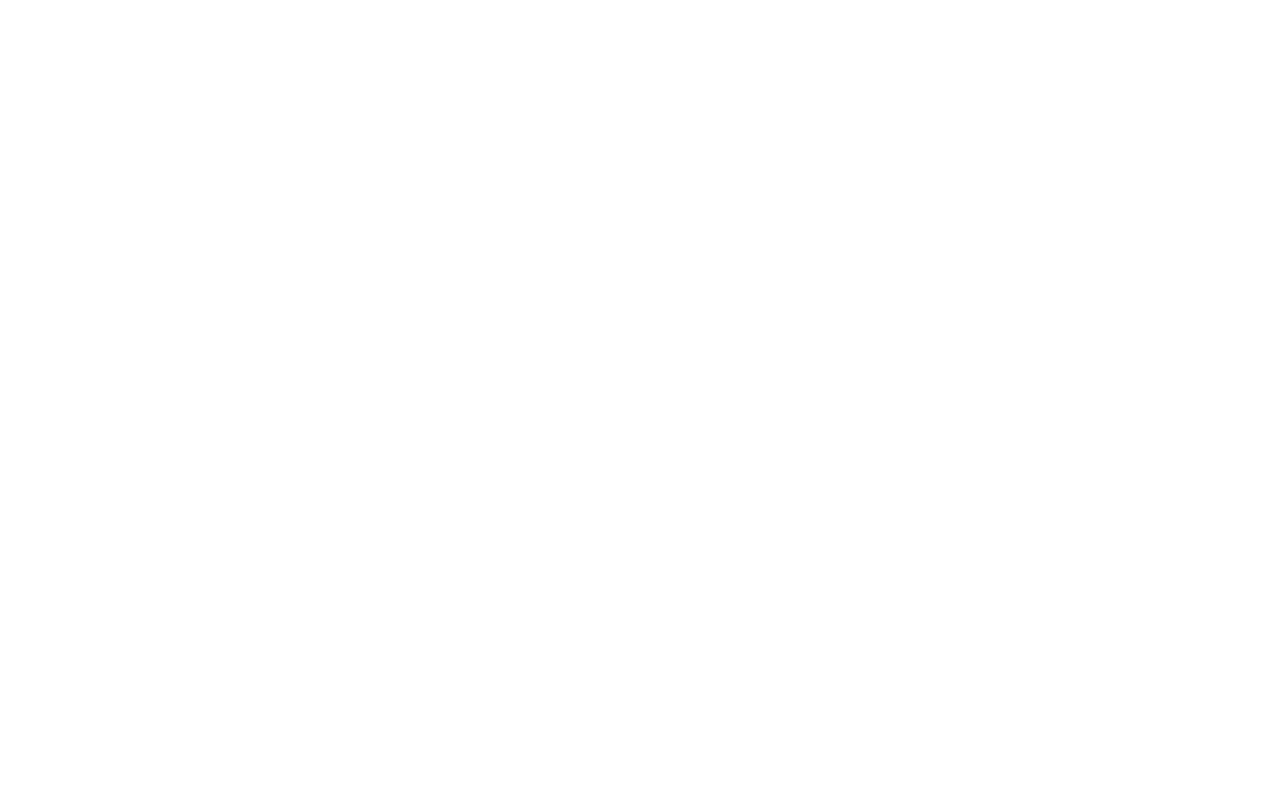
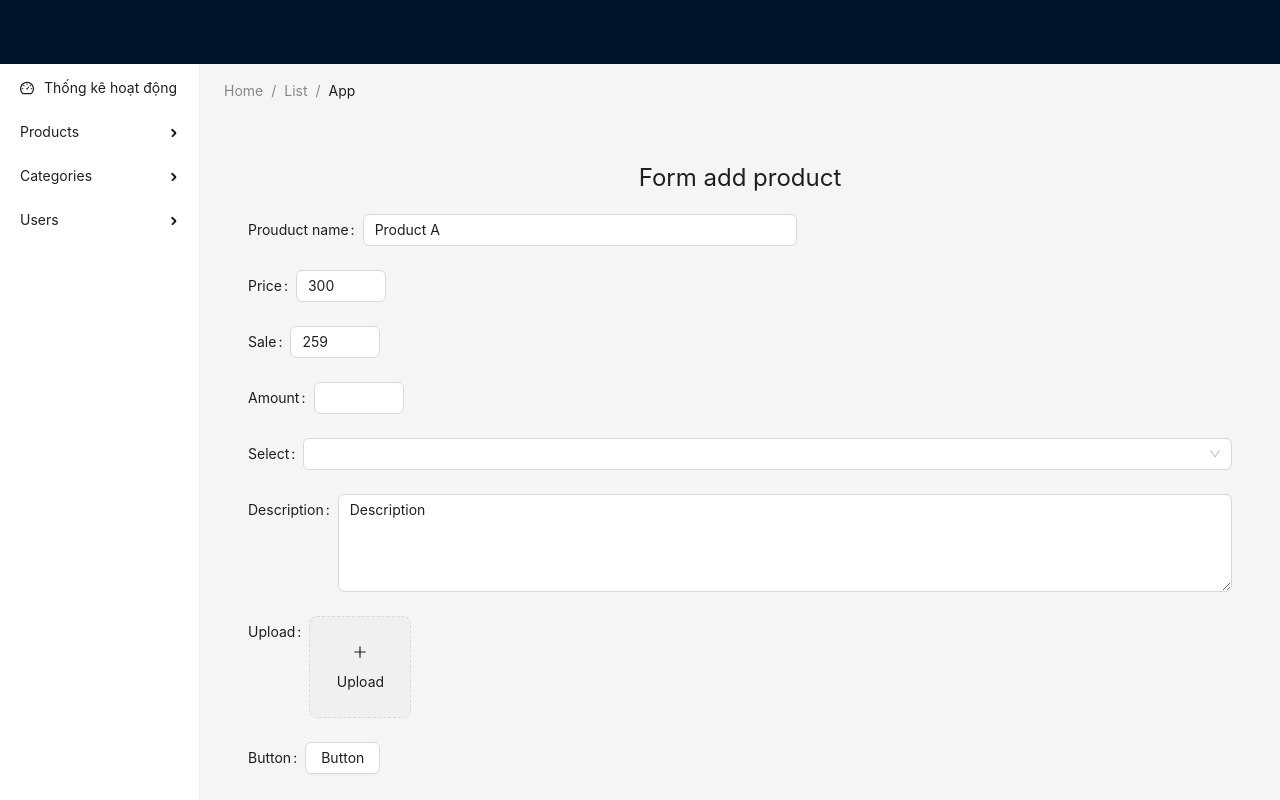
Before and after one commit to ninhadmit147/Project_react, a React (Vite) app: page /admin/products/1/edit in a window 1280 px wide. Before the commit this address had no page. Built offline with nearby package versions, Linux system fonts and the light colour scheme; data requests are answered from the project's data file.

Commit message:
value form edit

```diff
--- a/db.json
+++ b/db.json
@@ -6,8 +6,8 @@
       "image": "https://res.cloudinary.com/thisisninh/image/upload/v1668090299/news_ecjn4b.png",
       "price": 300,
       "sale": 259,
-      "categories": "",
-      "description": "",
+      "categories": 1,
+      "description": "Description",
       "amount": 1,
       "rating": "1"
     },
@@ -17,8 +17,8 @@
       "image": "https://res.cloudinary.com/thisisninh/image/upload/v1668090581/product_wzvorr.png",
       "price": 400,
       "sale": 370,
-      "categories": "",
-      "description": "",
+      "categories": 1,
+      "description": "Description",
       "amount": 1,
       "rating": "1"
     }
--- a/src/App.tsx
+++ b/src/App.tsx
@@ -8,6 +8,7 @@
 import ProductAdd from './component/admin/product/product_add'
 import Signin from './component/auth/signin'
 import Signup from './component/auth/signup'
+import ProductEdit from './component/admin/product/product_edit'
 
 function App() {
   const [count, setCount] = useState(0)
@@ -25,6 +26,7 @@
       <Route path='/admin' element={<Admin />}>
         <Route path='products' element={<ProductList />} />
         <Route path='products/add' element={<ProductAdd />} />
+        <Route path='products/:id/edit' element={<ProductEdit />} />
       </Route>
       <Route path='/signin' element={<Signin />} />
       <Route path='/signup' element={<Signup />} />
--- /dev/null
+++ b/src/component/admin/product/product_edit.tsx
@@ -0,0 +1,67 @@
+import React, { useEffect } from 'react'
+import { Form, InputNumber, Input, Select, Upload, Button } from 'antd'
+import { PlusOutlined, } from '@ant-design/icons'
+import { useGetProductQuery } from '../../../service/product';
+import { useParams } from 'react-router-dom';
+import { IProduct } from '../../../interface/product';
+
+const { TextArea } = Input;
+const ProductEdit = () => {
+    const { id } = useParams()
+    console.log(id);
+    const [form] = Form.useForm()
+    const { data: product, isLoading, isError } = useGetProductQuery(id as any)
+
+    //Value form
+    form.setFieldsValue({
+        name: product?.name,
+        price: product?.price,
+        sale: product?.sale,
+        description: product?.description
+    })
+
+    const submitForm = (value: any) => {
+        console.log(value);
+
+    }
+    return (
+        <Form form={form} onFinish={submitForm}>
+            <h1 className='text-center text-2xl my-5'>Form add product</h1>
+            <Form.Item label="Prouduct name" name="name" >
+                <Input className='w-1/2' />
+            </Form.Item>
+            <Form.Item label="Price" name="price">
+                <InputNumber />
+            </Form.Item>
+            <Form.Item label="Sale" name="sale">
+                <InputNumber />
+            </Form.Item>
+            <Form.Item label="Amount" name="amount">
+                <InputNumber />
+            </Form.Item>
+            <Form.Item label="Select" name="category">
+                <Select>
+                    <Select.Option value="demo">Demo</Select.Option>
+                </Select>
+            </Form.Item>
+            <Form.Item label="Description" name="description">
+                <TextArea rows={4} />
+            </Form.Item>
+            <Form.Item label="Upload" valuePropName="fileList">
+                <Upload
+                    listType="picture-card"
+                >
+                    <div>
+                        <PlusOutlined />
+                        <div style={{ marginTop: 8 }}>Upload</div>
+                    </div>
+                </Upload>
+            </Form.Item>
+            <Form.Item label="Button">
+                <Button htmlType='submit'>Button</Button>
+            </Form.Item>
+        </Form>
+    )
+}
+
+export default ProductEdit
--- a/src/component/admin/product/product_list.tsx
+++ b/src/component/admin/product/product_list.tsx
@@ -1,4 +1,5 @@
 import { Table, Button, message, Space, Popconfirm } from 'antd'
+import { Link } from 'react-router-dom'
 import { useGetProductsQuery, useRemoveProductMutation } from '../../../service/product'
 const { Column } = Table
 const ProductList = () => {
@@ -33,6 +34,8 @@
                     (product) => {
                         console.log(product);
                         return (
+                            <>
+                                <Button href={`products/${product.key}/edit`} type='link'>Update</Button>
                                 <Popconfirm
                                     placement='topRight'
                                     title="You want to delete ?"
@@ -44,6 +47,7 @@
                                         Delete
                                     </Button>
                                 </Popconfirm>
+                            </>
                         )
                     }
                 }></Column>
--- a/src/page/user/index.tsx
+++ b/src/page/user/index.tsx
@@ -1,7 +1,6 @@
 import React from 'react'
 import Footer from '../../component/usser/footer'
 import Header from '../../component/usser/header'
-import AllProducts from '../../component/usser/product/allProducts'
 import { Outlet } from 'react-router-dom'
 
 type Props = {}
```
Lines whose indentation alone changed are shown as unchanged.
